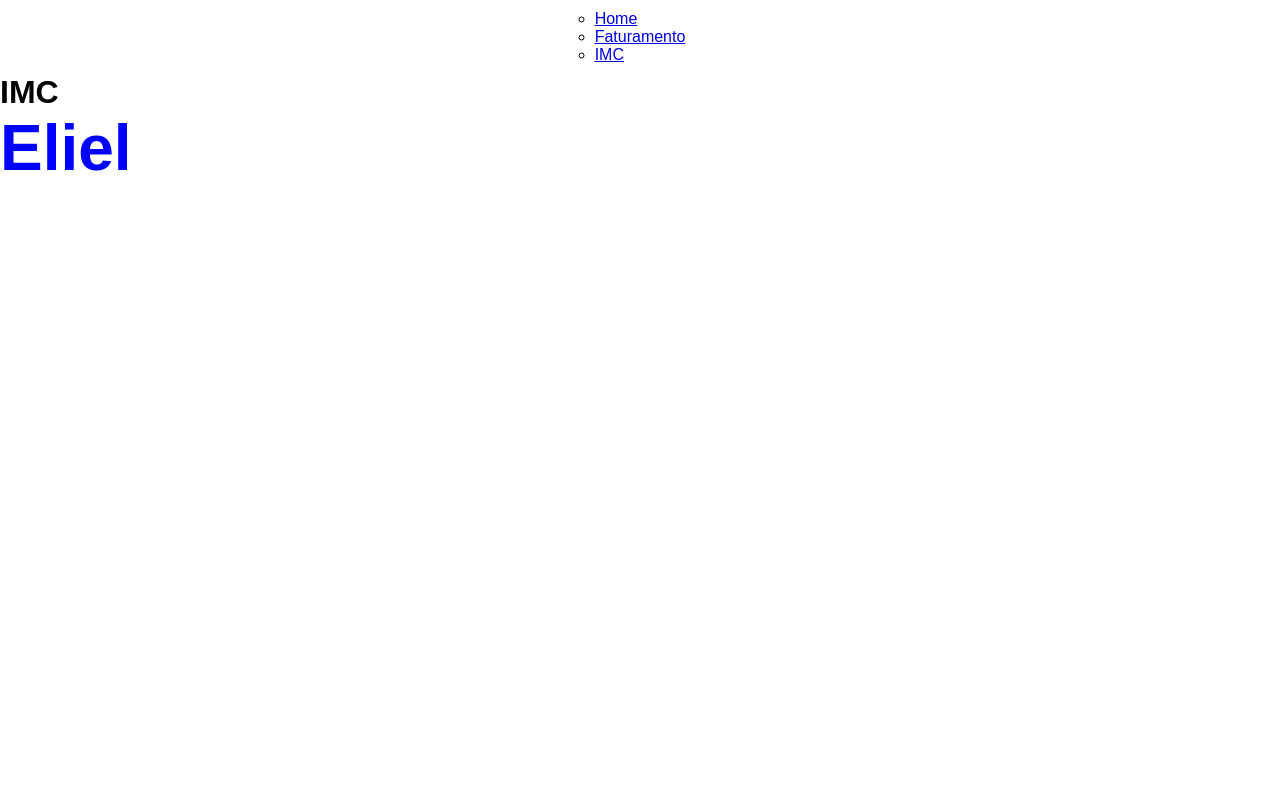
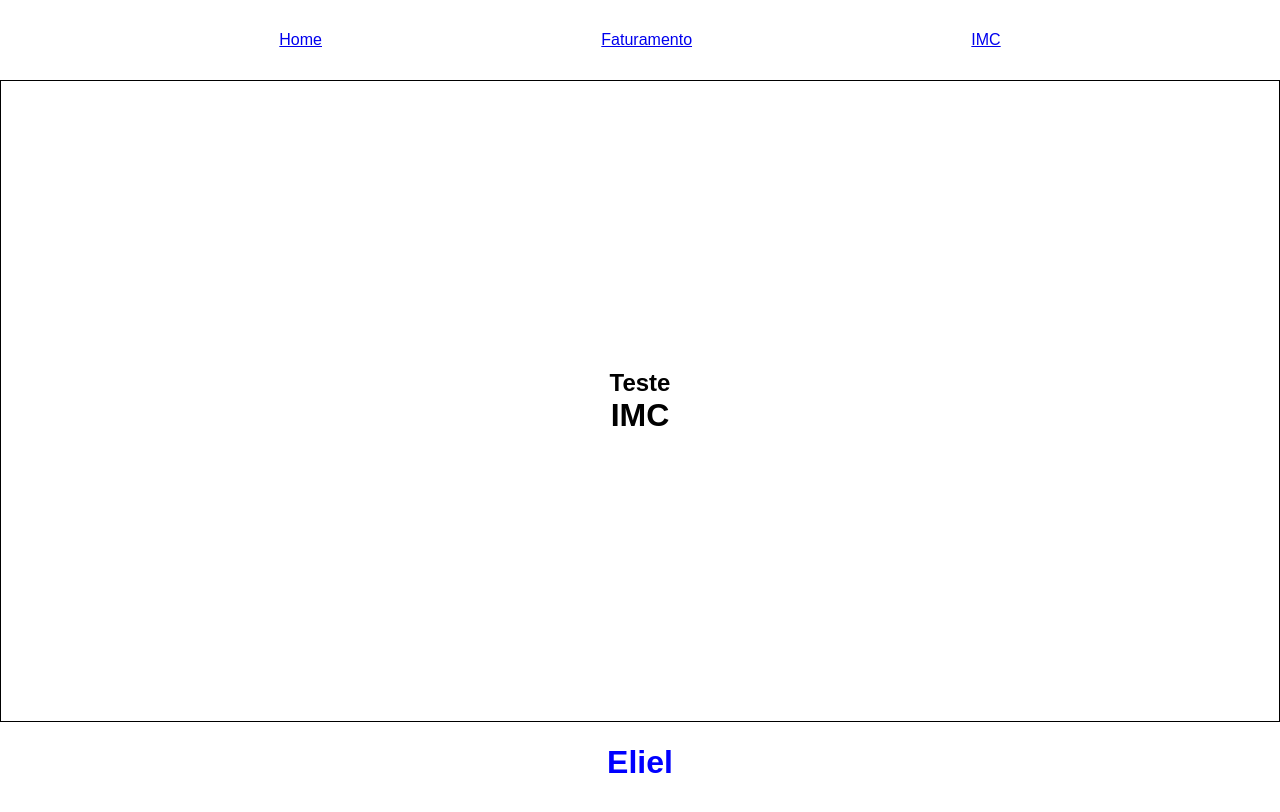
Before and after one commit to eliel1986/portal, a React (Create React App) app: page /imc in a window 1280 px wide. Shown: the top 812 px of the page. Built offline with nearby package versions, Linux system fonts and the light colour scheme.

Commit message:
formatacao da pagina23022023

```diff
--- a/src/App.js
+++ b/src/App.js
@@ -4,11 +4,13 @@ import { Faturamento } from "./pages/Faturamento/Faturamento";
 import { Imc } from "./pages/IMC/Imc";
 import { Navbar } from "./components/layout/Navbar";
 import { Footer } from "./components/layout/Footer";
+import { Main } from "./components/layout/styles";
 
 export function App() {
   return (
     <Router>
       <Navbar />
+      <Main>
       <Switch>
         <Route exact path="/">
           <Home />
@@ -20,6 +22,7 @@ export function App() {
           <Imc />
         </Route>
       </Switch>
+      </Main>
       <Footer />
     </Router>
   );
--- a/src/components/layout/Navbar.js
+++ b/src/components/layout/Navbar.js
@@ -4,7 +4,6 @@ import { Header } from './styles.js'
 export function Navbar() {
     return (
         <Header>
-            <ul>
                 <li>
                     <Link to="/">Home</Link>
                 </li>
@@ -14,7 +13,6 @@ export function Navbar() {
                 <li>
                     <Link to="/imc">IMC</Link>
                 </li>
-            </ul>
         </Header>
     );
 }
--- a/src/components/layout/styles.js
+++ b/src/components/layout/styles.js
@@ -2,12 +2,29 @@ import styled from 'styled-components';
 
 export const Header = styled.ul`
     display: flex;
-    justify-content: center;
+    justify-content: space-evenly;
+    align-items: center;
+    height: 10vh;
     list-style: none;
-    margin-top: 10px;
-    margin-bottom: 10px;
 `;
 
-export const Foot = styled.h1`
+export const Foot = styled.div`
+    display: flex;
+    justify-content: center;
+    align-items: center;
+    height: 10vh;
     color: blue;
+    margin-bottom: 10vh;
+    text-align: center;
 `;
+
+export const Main = styled.div`
+    display: flex;
+    justify-content: center;
+    align-items: center;
+    height: 80vh;
+    margin: auto;
+    text-align: center;
+    border: solid 1px black
+
+`
--- a/src/pages/IMC/Imc.js
+++ b/src/pages/IMC/Imc.js
@@ -1,6 +1,7 @@
 export function Imc() {
     return (
       <div>
+        <h2>Teste</h2>
         <h1>IMC</h1>
       </div>
     );
```
